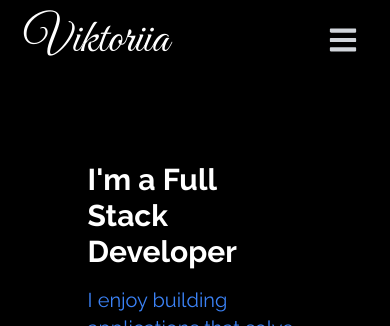
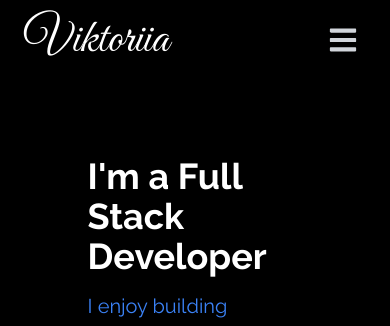
Before and after one commit to viktoriiazolotova/portfolio-website-react, a React (Create React App) app: page / in a window 390 px wide. Shown: the top 326 px of the page. Built offline with nearby package versions, Linux system fonts and the light colour scheme.

Commit message:
Update font size

```diff
--- a/src/components/Home.jsx
+++ b/src/components/Home.jsx
@@ -11,7 +11,7 @@
         >
             <div className="max-w-screen-lg mx-auto flex flex-col items-center justify-center h-full px-4 md:flex-row">
                 <div className="flex flex-col justify-center w-3/5 mb-10 md: md:mb-0">
-                    <h2 className="text-3xl sm:text-7xl font-bold text-white ">
+                    <h2 className="text-4xl sm:text-7xl font-bold text-white ">
                         I'm a Full Stack Developer
                     </h2>
                     <p className="text-blue-500 text-xl py-4 max-w-md">
```
